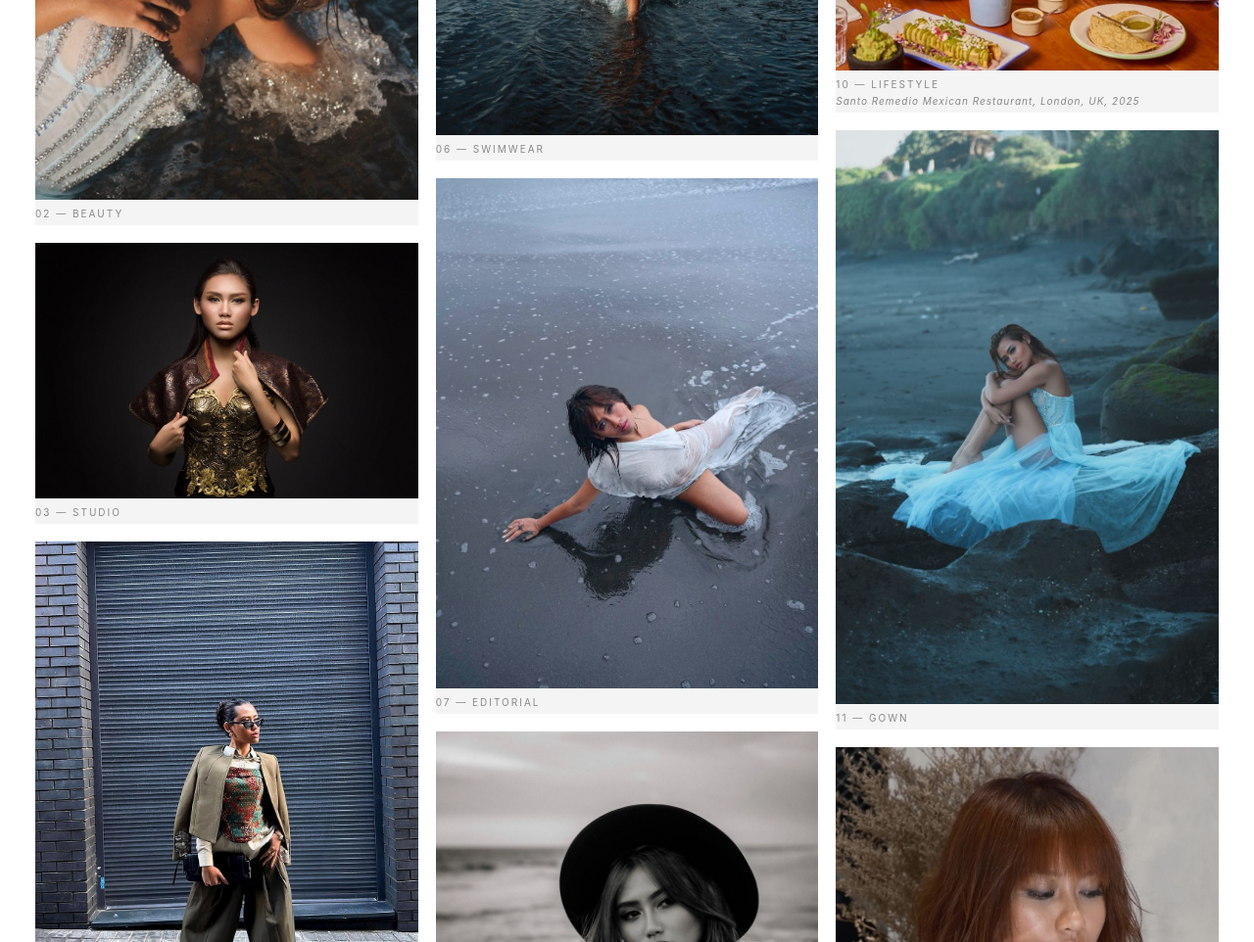
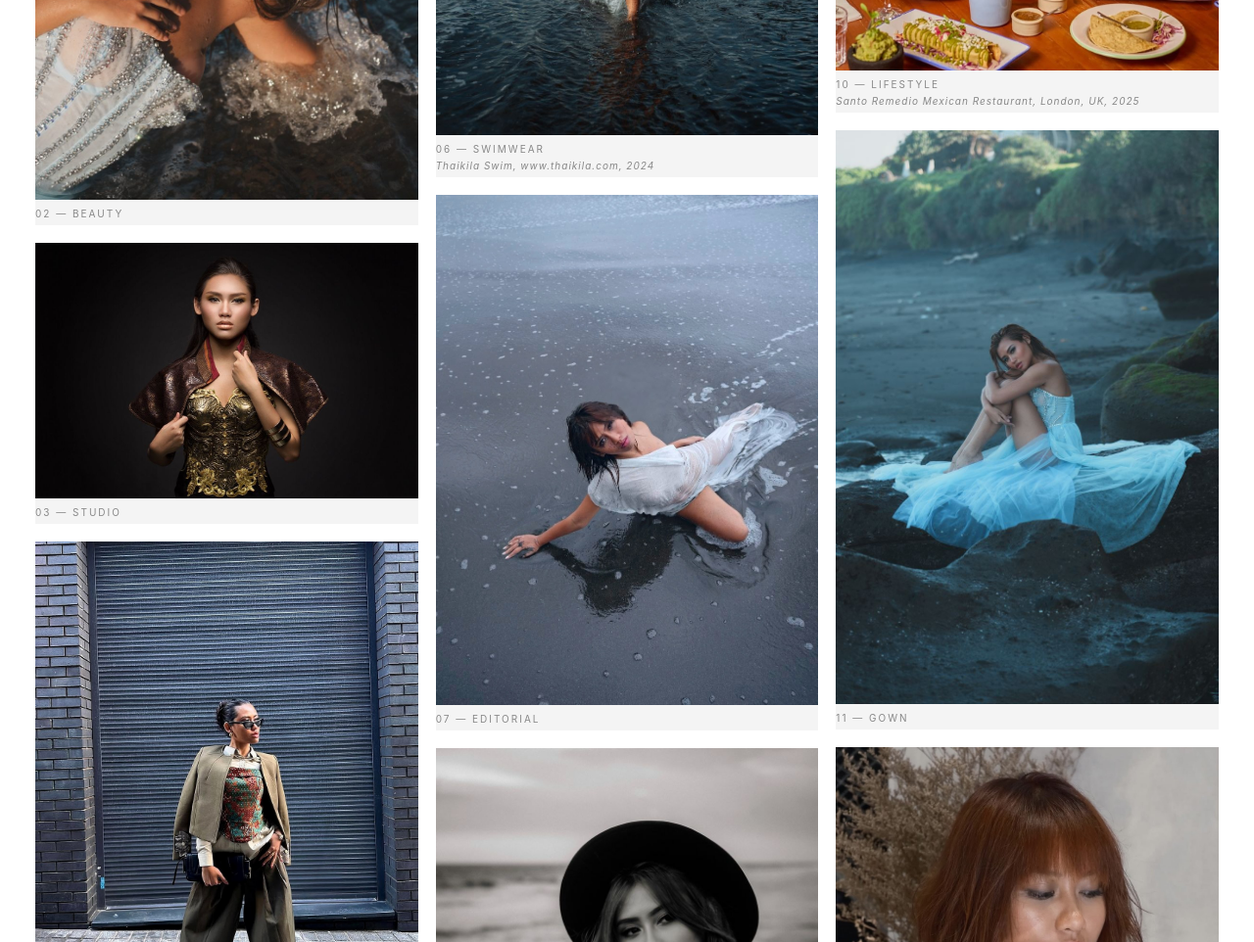
Before and after one commit to ayuxnadia/model-portfolio, a plain HTML site: page index.html in a window 1280 px wide. Shown: the part 1260-2222 px from the top of the page at 98% size. Drawn offline with Linux system fonts and the light colour scheme.

Commit message:
Update index.html

```diff
--- a/index.html
+++ b/index.html
@@ -75,7 +75,7 @@
       <figure class="tile"><img src="images/03-studio.jpg" alt="Studio" loading="lazy"><figcaption>03 — Studio</figcaption></figure>
       <figure class="tile"><img src="images/04-fashion.jpg" alt="Fashion" loading="lazy"><figcaption>04 — Fashion<p class="desc">London Fashion Week 2025</p></figcaption></figure>
       <figure class="tile"><img src="images/05-editorial.jpg" alt="Editorial" loading="lazy"><figcaption>05 — Editorial</figcaption></figure>
-      <figure class="tile"><img src="images/06-swimwear.jpg" alt="Swimwear" loading="lazy"><figcaption>06 — Swimwear</figcaption></figure>
+      <figure class="tile"><img src="images/06-swimwear.jpg" alt="Swimwear" loading="lazy"><figcaption>06 — Swimwear<p class="desc">Thaikila Swim, www.thaikila.com, 2024</p></figcaption></figure>
       <figure class="tile"><img src="images/07-editorial2.jpg" alt="Editorial" loading="lazy"><figcaption>07 — Editorial</figcaption></figure>
       <figure class="tile"><img src="images/08-editorial3.jpg" alt="Editorial" loading="lazy"><figcaption>08 — Editorial</figcaption></figure>
       <figure class="tile"><img src="images/09-editorial4.jpg" alt="Editorial" loading="lazy"><figcaption>09 — Editorial</figcaption></figure>
```
